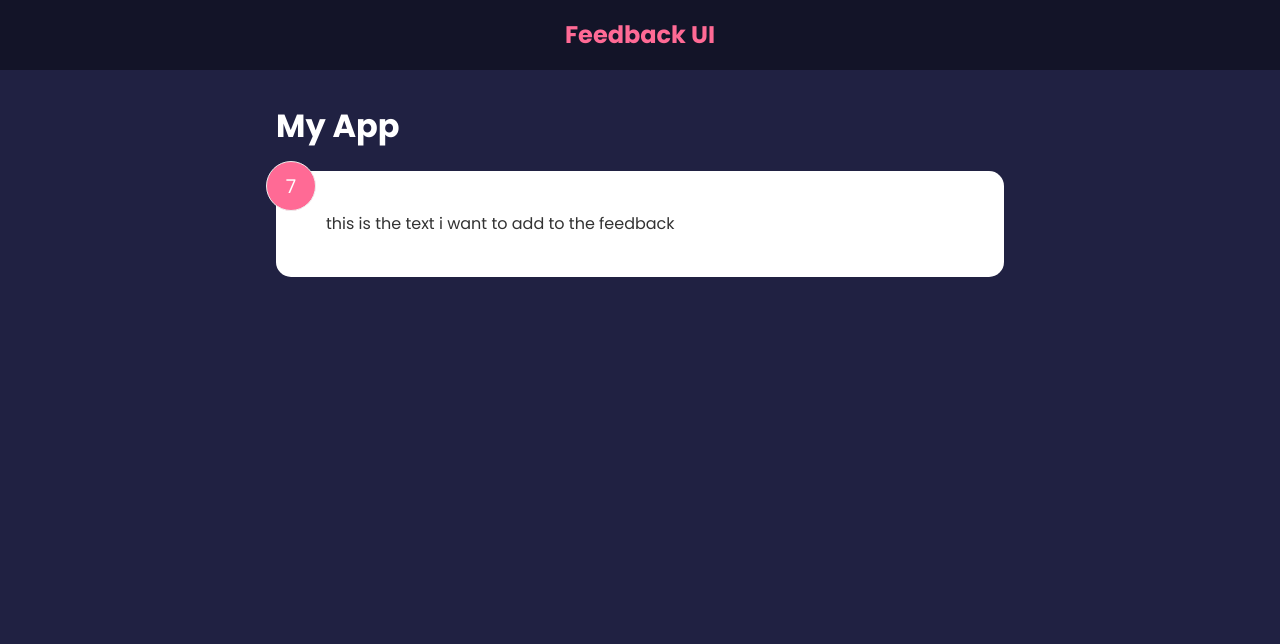
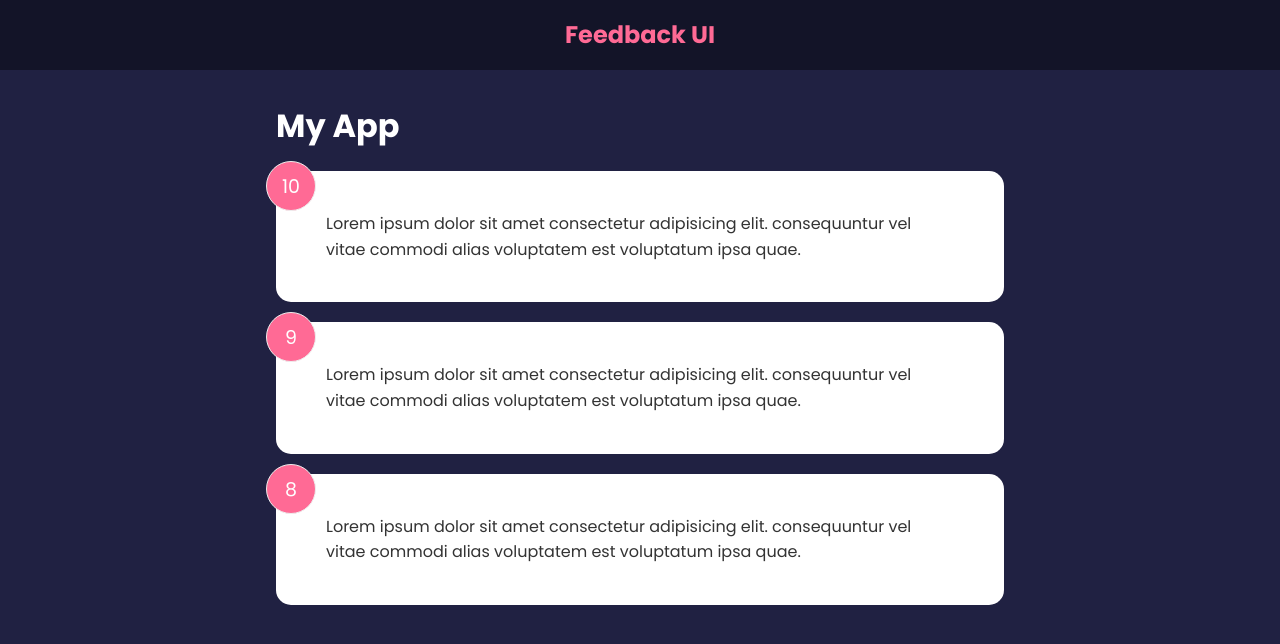
Before and after one commit to nemimj/feedback-app, a React (Create React App) app: page / in a window 1280 px wide. Shown: the top 644 px of the page. Built offline with nearby package versions, Linux system fonts and the light colour scheme.

Commit message:
Managing global state

```diff
--- a/src/App.js
+++ b/src/App.js
@@ -1,6 +1,6 @@
 import { useState } from "react";
 import Header from "./components/Header.jsx";
-import FeedbackItem from "./components/FeedbackItem.jsx";
+import FeedbackList from "./components/FeedbackList.jsx";
 import FeedbackData from "./data/feedbackData.jsx";
 function App() {
   // empty tag is called fragment tag
@@ -10,7 +10,7 @@
       <Header></Header>
       <div className="container">
         <h1>My App</h1>
-        <FeedbackItem></FeedbackItem>
+        <FeedbackList feedback={feedback}></FeedbackList>
       </div>
     </>
   );
--- a/src/components/FeedbackItem.jsx
+++ b/src/components/FeedbackItem.jsx
@@ -1,14 +1,10 @@
 import React from "react";
 import { useState } from "react";
-function FeedbackItem() {
-  const [rating, setRating] = useState(7);
-  const [text, setText] = useState(
-    "this is the text i want to add to the feedback"
-  );
+function FeedbackItem({ item }) {
   return (
     <div className="card">
-      <div className="num-display">{rating}</div>
-      <div className="text-display">{text}</div>
+      <div className="num-display">{item.rating}</div>
+      <div className="text-display">{item.text}</div>
     </div>
   );
 }
--- /dev/null
+++ b/src/components/FeedbackList.jsx
@@ -0,0 +1,16 @@
+import React from "react";
+import FeedbackItem from "./FeedbackItem";
+function FeedbackList({ feedback }) {
+  if (!feedback || feedback.lenght === 0) {
+    return <p>No Feedback Yet</p>;
+  }
+  return (
+    <div className="feedback-list">
+      {feedback.map((item) => (
+        <FeedbackItem key={item.id} item={item}></FeedbackItem>
+      ))}
+    </div>
+  );
+}
+
+export default FeedbackList;
```
